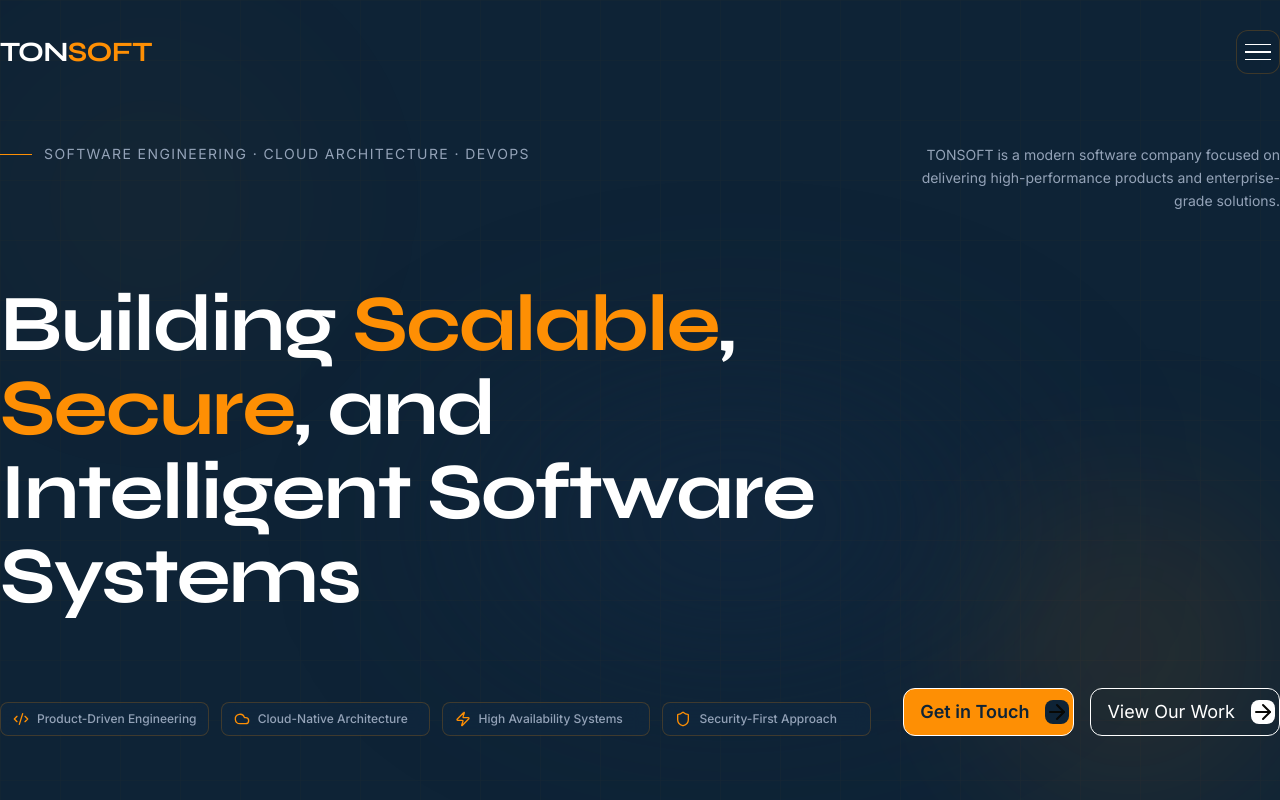
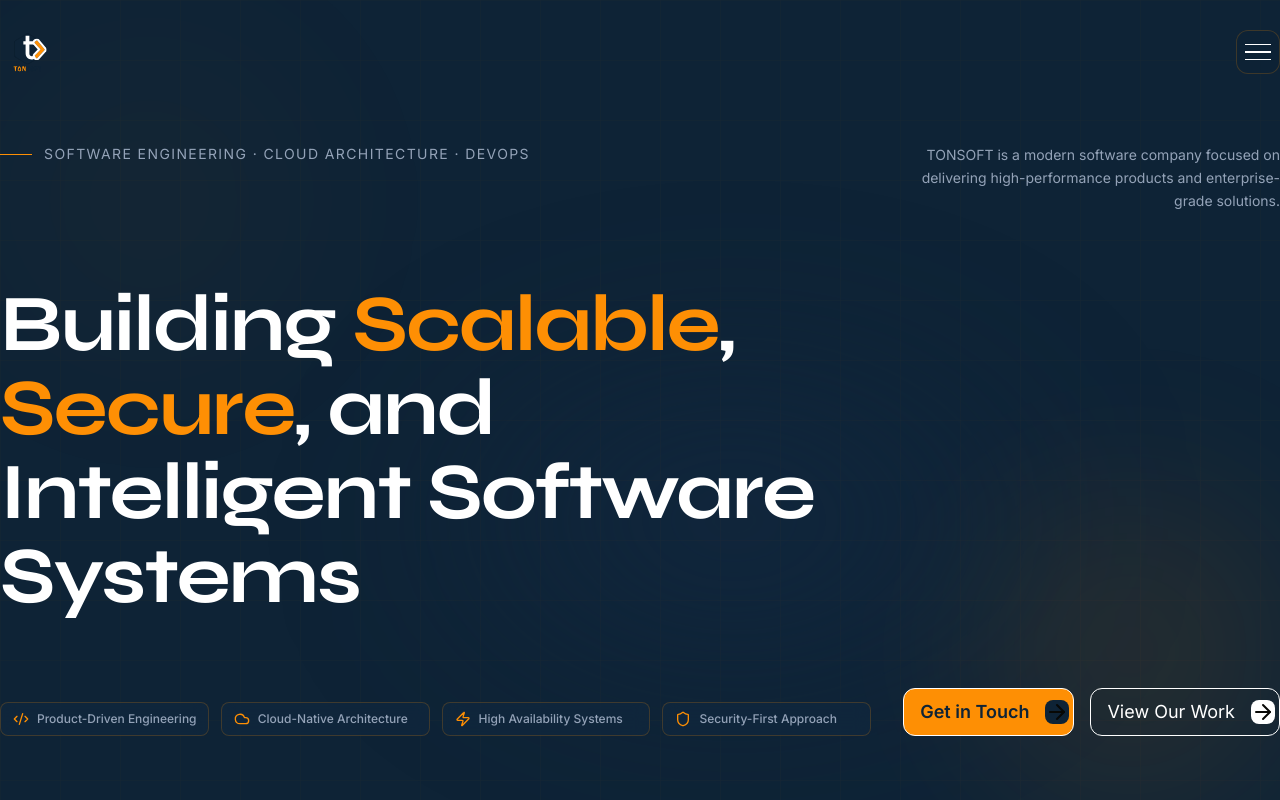
Before and after one commit to TONSOFT-dev/portfolio-two, a Next.js app: page / in a window 1280 px wide. Shown: the top 800 px of the page. Built offline with nearby package versions, Linux system fonts and the light colour scheme.

Commit message:
feat: center logo in navigation and replace text with SVG

```diff
--- a/components/navigation/Logo.tsx
+++ b/components/navigation/Logo.tsx
@@ -1,5 +1,6 @@
 "use client";
 
+import Image from "next/image";
 import Link from "next/link";
 
 interface LogoProps {
@@ -14,13 +15,14 @@ export default function Logo({ onClick }: LogoProps) {
       onClick={onClick}
       aria-label="TONSOFT Home"
     >
-      <span
-        className="font-bold tracking-tight leading-none"
-        style={{ fontFamily: "var(--font-syne), sans-serif", fontSize: "clamp(1.4rem, 2.5vw, 1.75rem)" }}
-      >
-        <span style={{ color: "#ffffff" }}>TON</span>
-        <span style={{ color: "#FE8F04" }}>SOFT</span>
-      </span>
+      <Image
+        src="/logo.svg"
+        alt="TONSOFT"
+        width={550}
+        height={550}
+        priority
+        className="h-11 w-auto sm:h-12 md:h-14"
+      />
     </Link>
   );
 }
```
Also changed, not shown: public/logo.svg (added).
